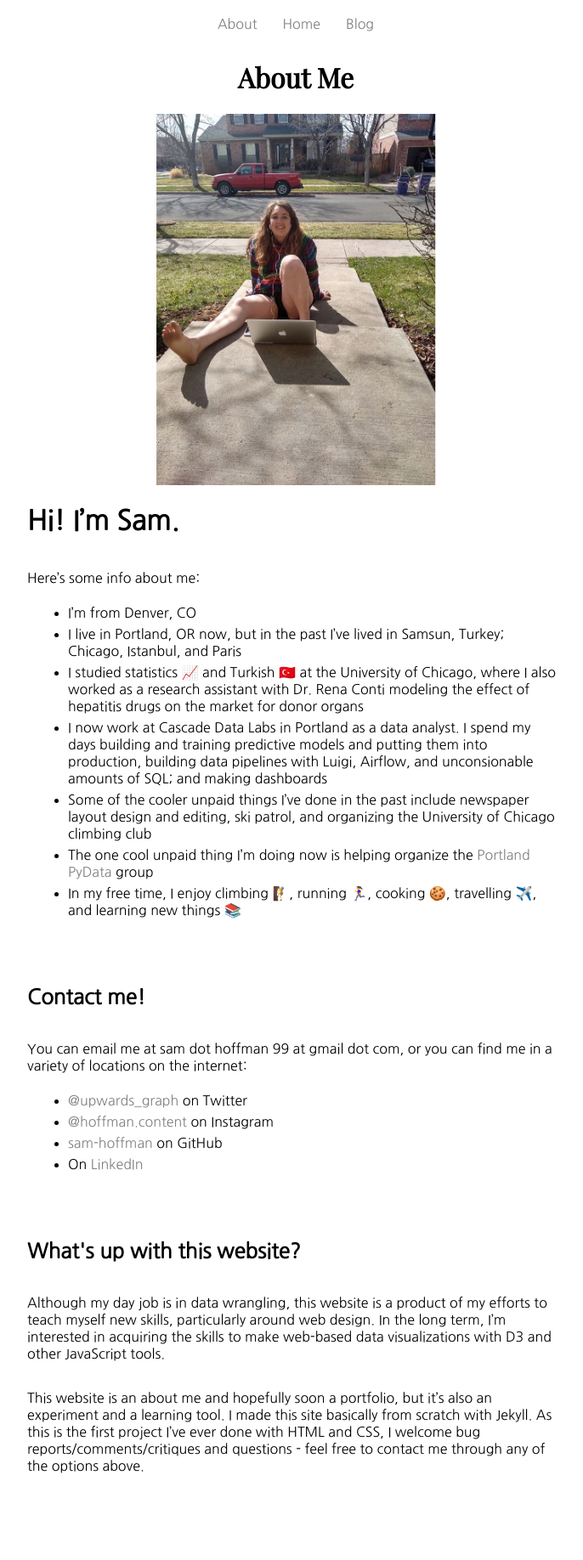
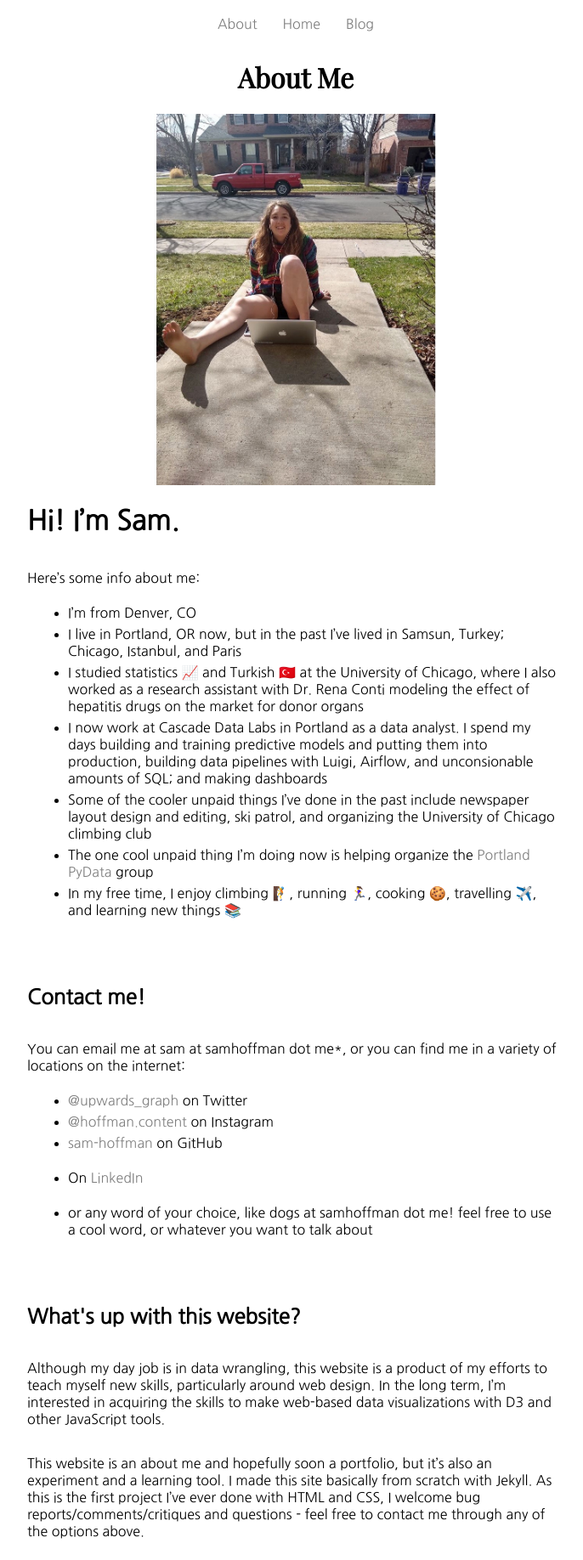
Before and after one commit to sam-hoffman/website, a Jekyll site: the page built from _pages/about.md, in a window 1280 px wide. Shown: the whole page at 85% size, without its empty margins (292-978 px from the left). Built offline with Jekyll 4.4.1, drawn with Linux system fonts in a browser that asks for light colours; before the commit the page ends 1759 px from its top, so only the background shows below that.

Commit message:
updated email info

```diff
--- a/_pages/about.md
+++ b/_pages/about.md
@@ -22,11 +22,13 @@ Here's some info about me:
  <br>
 
 <h2 id="contact">Contact me!</h2>
-You can email me at sam dot hoffman 99 at gmail dot com, or you can find me in a variety of locations on the internet:
+You can email me at sam at samhoffman dot me*, or you can find me in a variety of locations on the internet:
  * [@upwards_graph](https://twitter.com/upwards_graph) on Twitter
  * [@hoffman.content](https://www.instagram.com/hoffman.content/) on Instagram
  * [sam-hoffman](https://github.com/sam-hoffman) on GitHub
  * On [LinkedIn](https://www.linkedin.com/in/sam-hoffman-0a6316b7/)
+
+* or any word of your choice, like dogs at samhoffman dot me! feel free to use a cool word, or whatever you want to talk about
 
  <br>
 
```
